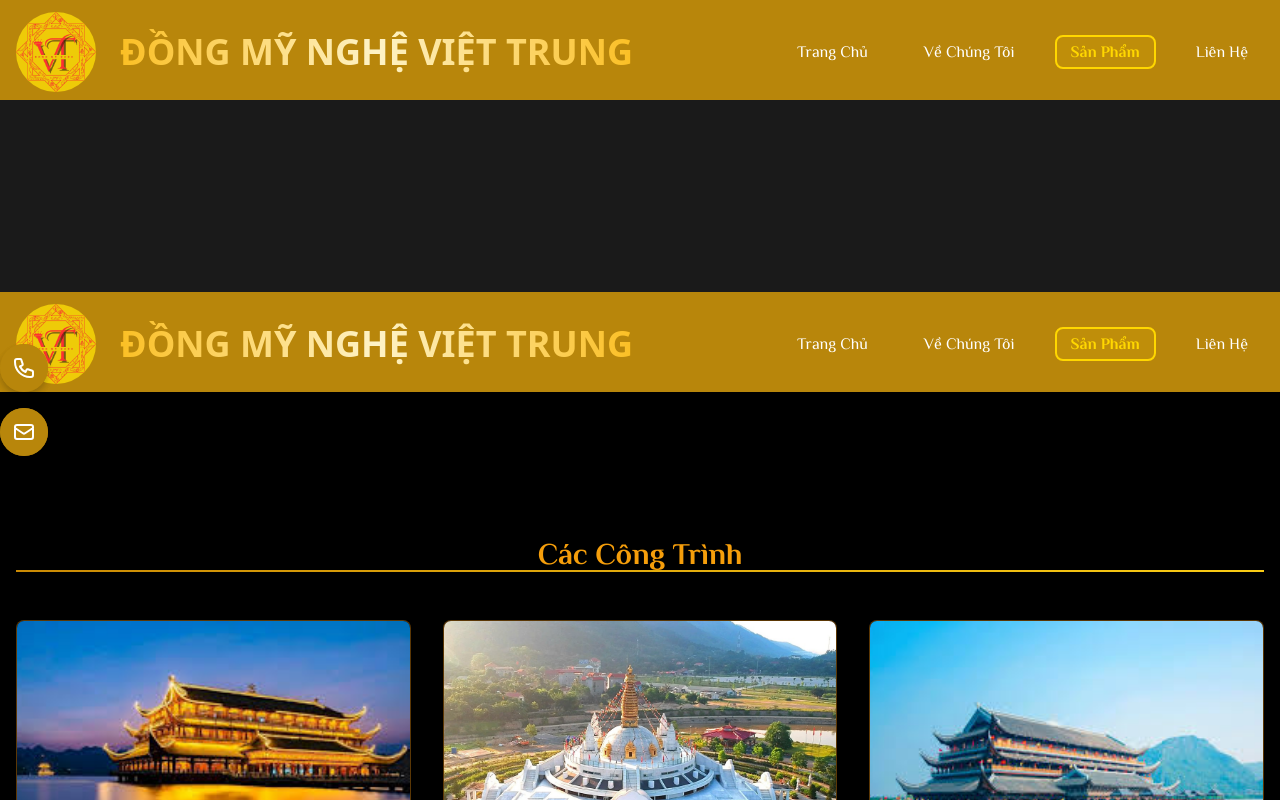
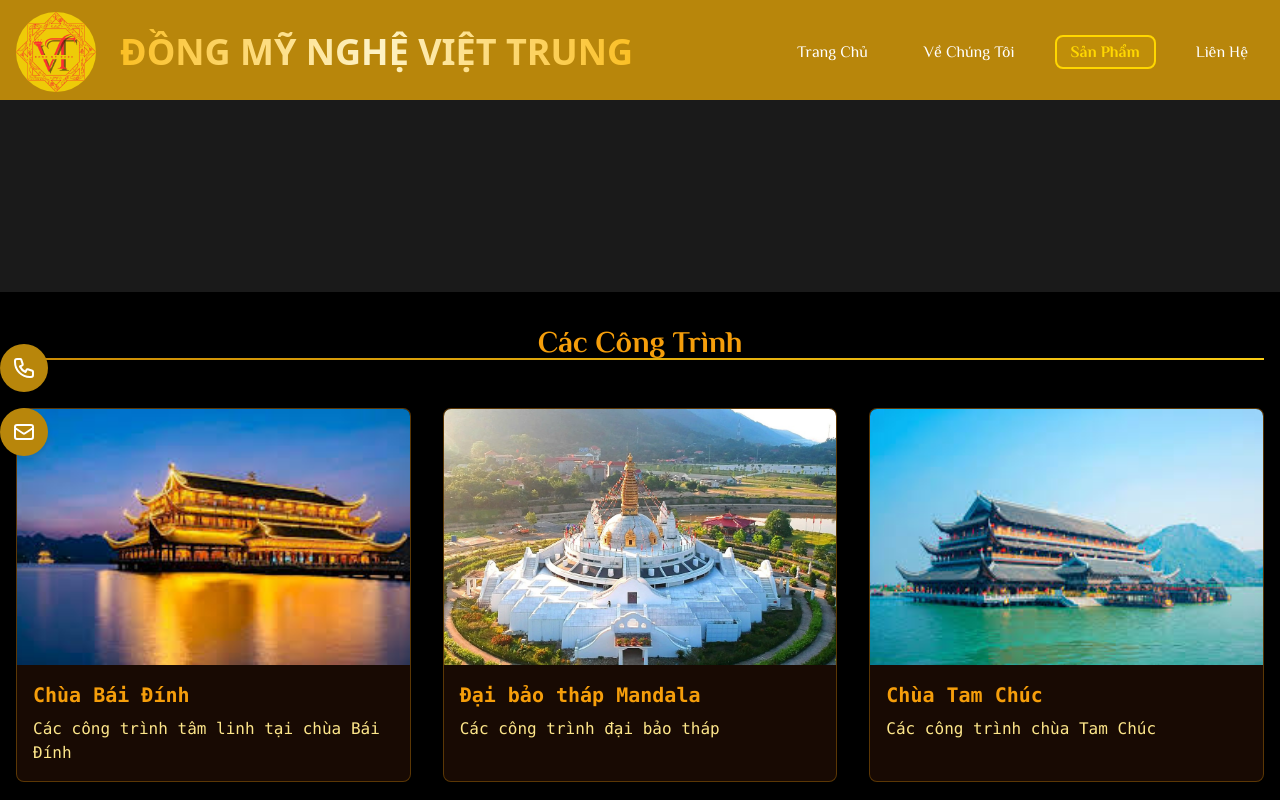
Before and after one commit to salamander97/react-app, a React (Create React App) app: page /products in a window 1280 px wide. Built offline with nearby package versions, Linux system fonts and the light colour scheme.

Commit message:
Xoá header ở About và Product

```diff
--- a/src/components/About.js
+++ b/src/components/About.js
@@ -1,6 +1,5 @@
 import React, { useState, useEffect } from 'react';
 import { ChevronUp, ChevronRight } from 'lucide-react';
-import Header from './Header';
 import { motion, AnimatePresence } from 'framer-motion';
 
 const AboutPage = () => {
@@ -90,9 +89,6 @@ const AboutPage = () => {
                     </svg>
                 </div>
             </div>
-
-            <Header />
-
             <div className="relative z-10 pt-8">
                 {/* Enhanced Hero Section */}
                 <div className="text-center px-4 py-16 relative">
--- a/src/components/Products.js
+++ b/src/components/Products.js
@@ -384,7 +384,6 @@ const SubProjectDetail = ({ project, onClose }) => {
   return (
     <div className="min-h-screen bg-black text-amber-500">
       <MandalaBackground />
-      <Header />
       <main className="container mx-auto px-4 py-8 min-h-[calc(100vh-80px)] relative z-10">
         <h1 className={`font-philosopher text-3xl font-bold text-center mb-12 transform transition-all duration-1000
           ${isVisible ? 'translate-y-0 opacity-100' : 'translate-y-10 opacity-0'}`}>
```
